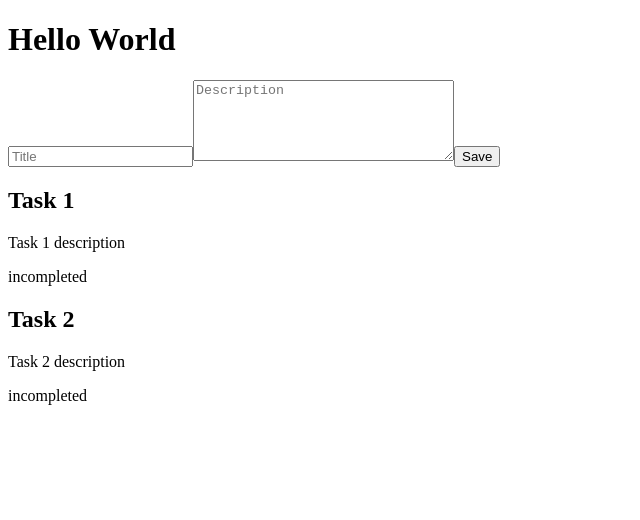
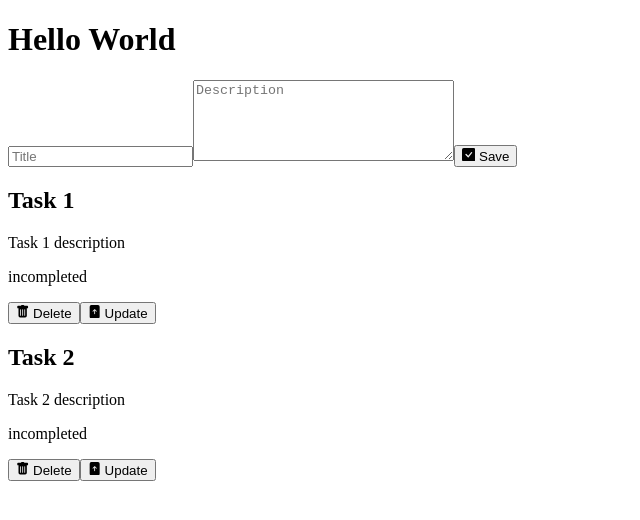
Before and after one commit to brunocoronado49/react-redux-toolkit-vite, a React (Vite) app: page / in a window 1280 px wide. Shown: the top 520 px of the page, without its empty margins (0-640 px from the left). Built offline with nearby package versions, Linux system fonts and the light colour scheme.

Commit message:
Borrado exitoso, preparando pantalla de editar

```diff
--- a/package.json
+++ b/package.json
@@ -12,7 +12,9 @@
     "@reduxjs/toolkit": "^1.8.4",
     "react": "^18.2.0",
     "react-dom": "^18.2.0",
+    "react-icons": "^4.4.0",
     "react-redux": "^8.0.2",
+    "react-router-dom": "^6.3.0",
     "uuid": "^8.3.2"
   },
   "devDependencies": {
--- a/src/components/TaskForm.jsx
+++ b/src/components/TaskForm.jsx
@@ -2,6 +2,7 @@ import { useState } from "react";
 import { useDispatch } from "react-redux";
 import { addTask } from "../features/task/taskSlice";
 import { v4 } from "uuid";
+import { BsFillCheckSquareFill } from "react-icons/bs";
 
 const TaskForm = () => {
   const dispatch = useDispatch();
@@ -20,10 +21,12 @@ const TaskForm = () => {
 
   const handleSubmit = (event) => {
     event.preventDefault();
-    dispatch(addTask({
-      id: v4(),
-      ...task
-    }));
+    dispatch(
+      addTask({
+        id: v4(),
+        ...task,
+      })
+    );
   };
 
   return (
@@ -41,7 +44,9 @@ const TaskForm = () => {
         placeholder="Description"
         onChange={handleChange}
       ></textarea>
-      <button>Save</button>
+      <button>
+        <BsFillCheckSquareFill /> Save
+      </button>
     </form>
   );
 };
--- a/src/components/TaskList.jsx
+++ b/src/components/TaskList.jsx
@@ -1,8 +1,16 @@
-import { useSelector } from "react-redux";
+import { useSelector, useDispatch } from "react-redux";
+import { BsFillTrashFill, BsFileArrowUpFill } from "react-icons/bs";
+import { deleteTask } from "../features/task/taskSlice";
 
 const taskList = () => {
+  const dispatch = useDispatch();
+
   const tasks = useSelector((state) => state.tasks);
   console.log(tasks);
+
+  const handleDelete = (id) => {
+    dispatch(deleteTask(id));
+  };
 
   return (
     <div>
@@ -11,6 +19,10 @@ const taskList = () => {
           <h2>{task.title}</h2>
           <p>{task.description}</p>
           <p>{task.completed ? "completed" : "incompleted"}</p>
+          <button onClick={() => handleDelete(task.id)}>
+            <BsFillTrashFill /> Delete
+          </button>
+          <button><BsFileArrowUpFill/> Update</button>
         </div>
       ))}
     </div>
--- a/src/features/task/taskSlice.js
+++ b/src/features/task/taskSlice.js
@@ -21,10 +21,18 @@ export const taskSlice = createSlice({
   reducers: {
     addTask: (state, action) => {
       state.push(action.payload)
+    },
+    deleteTask: (state, action) => {
+      const taskFound = state.find(task => task.id === action.payload)
+      if (taskFound) {
+        state.splice(state.indexOf(taskFound), 1)
+      } else {
+        alert("No task found")
+      }
     }
   }
 })
 
-export const { addTask } = taskSlice.actions
+export const { addTask, deleteTask } = taskSlice.actions
 
 export default taskSlice.reducer
```
Also changed, not shown: src/App.jsx (+6 -7 lines), 1 other file (tests, documents, lock files or other folders).
